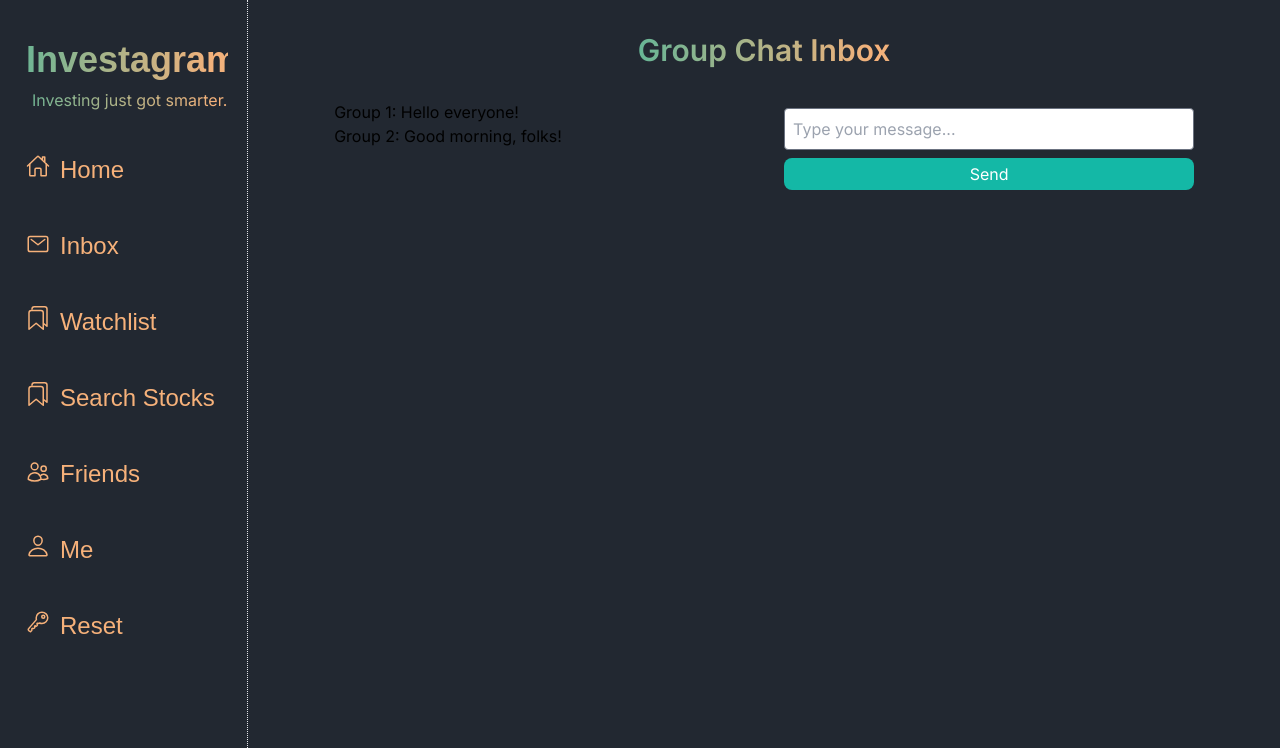
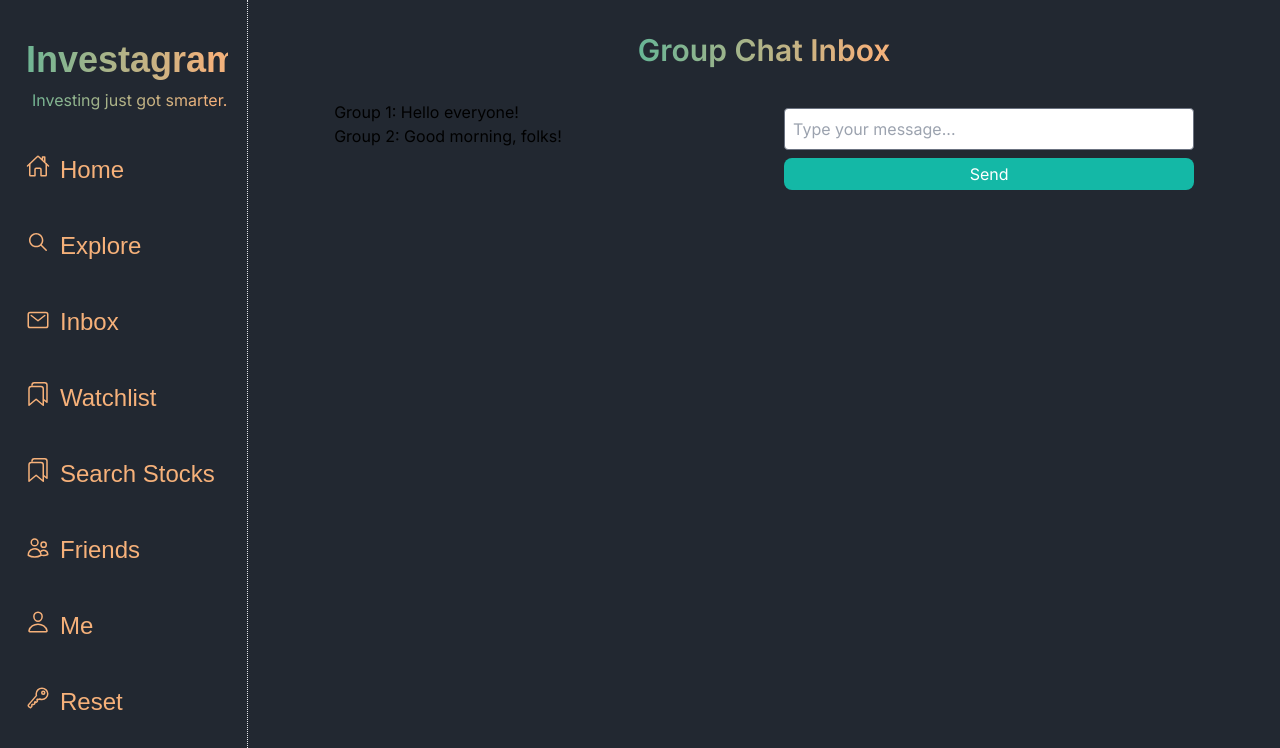
Before and after one commit to tgondil/Investagram, a Next.js app in the folder my-app/: page /group in a window 1280 px wide. Shown: the top 748 px of the page. Built offline with nearby package versions, Linux system fonts and the light colour scheme.

Commit message:
added routing for explore (diversification)

```diff
--- a/my-app/src/components/sidebar.jsx
+++ b/my-app/src/components/sidebar.jsx
@@ -1,3 +1,4 @@
+
 import React from "react";
 import { IoHomeOutline } from "react-icons/io5";
 import { IoIosSearch } from "react-icons/io";
@@ -8,6 +9,9 @@ import { IoPersonOutline } from "react-icons/io5";
 import { HiOutlineUsers } from "react-icons/hi2";
 import { IoKeyOutline } from "react-icons/io5";
 import Link from "next/link";
+
+
+
 
 export default function Sidebar() {
   return (
@@ -21,37 +25,42 @@ export default function Sidebar() {
             Investing just got smarter.
           </h1>
         </div>
-        <Link href={"./home"}>
+        <Link href="/home">
           <h1 className="flex flex-row font-poppins font-light rounded-xl py-3.5 text-2xl text-tacao-300 hover:animate-pop hover:bg-shark-800">
             <IoHomeOutline className="mx-2.5" /> Home
           </h1>
         </Link>
-        <Link href={"./inbox"}>
+        <Link href="/diversification">
+          <h1 className="flex flex-row font-poppins font-light rounded-xl py-3.5 text-2xl text-tacao-300 hover:animate-pop hover:bg-shark-800">
+            <IoIosSearch className="mx-2.5" /> Explore
+          </h1>
+        </Link>
+        <Link href="/inbox">
           <h1 className="flex flex-row font-poppins font-light rounded-xl py-3.5 text-2xl text-tacao-300 hover:animate-pop hover:bg-shark-800">
             <IoMailOutline className="mx-2.5 mt-0.5" /> Inbox
           </h1>
         </Link>
-        <Link href={"./watchlist"}>
+        <Link href="/watchlist">
           <h1 className="flex flex-row font-poppins font-light rounded-xl py-3.5 text-2xl text-tacao-300 hover:animate-pop hover:bg-shark-800">
             <IoBookmarksOutline className="mx-2.5" /> Watchlist
           </h1>
         </Link>
-        <Link href={"./stockSearch"}>
+        <Link href="/stockSearch">
           <h1 className="flex flex-row font-poppins font-light rounded-xl py-3.5 text-2xl text-tacao-300 hover:animate-pop hover:bg-shark-800">
             <IoBookmarksOutline className="mx-2.5" /> Search Stocks
           </h1>
         </Link>
-        <Link href={"./friendRequests"}>
+        <Link href="/friendRequests">
           <h1 className="flex flex-row font-poppins font-light rounded-xl py-3.5 text-2xl text-tacao-300 hover:animate-pop hover:bg-shark-800">
             <HiOutlineUsers className="mx-2.5 mt-0.5" /> Friends
           </h1>
         </Link>
-        <Link href={"./profile"}>
+        <Link href="/profile">
           <h1 className="flex flex-row font-poppins font-light rounded-xl py-3.5 text-2xl text-tacao-300 hover:animate-pop hover:bg-shark-800">
             <IoPersonOutline className="mx-2.5 " /> Me
           </h1>
         </Link>
-        <Link href={"./usernamePasswordReset"}>
+        <Link href="/usernamePasswordReset">
           <h1 className="flex flex-row font-poppins font-light rounded-xl py-3.5 text-2xl text-tacao-300 hover:animate-pop hover:bg-shark-800">
             <IoKeyOutline className="mx-2.5" /> Reset
           </h1>
```
